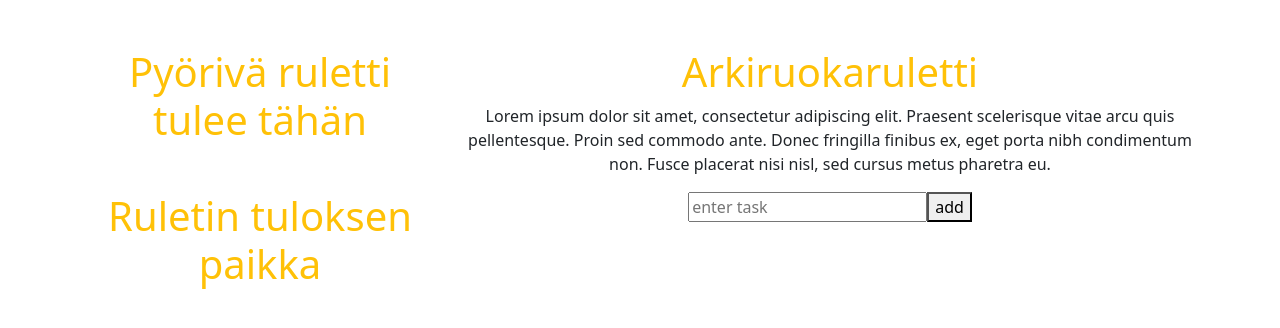
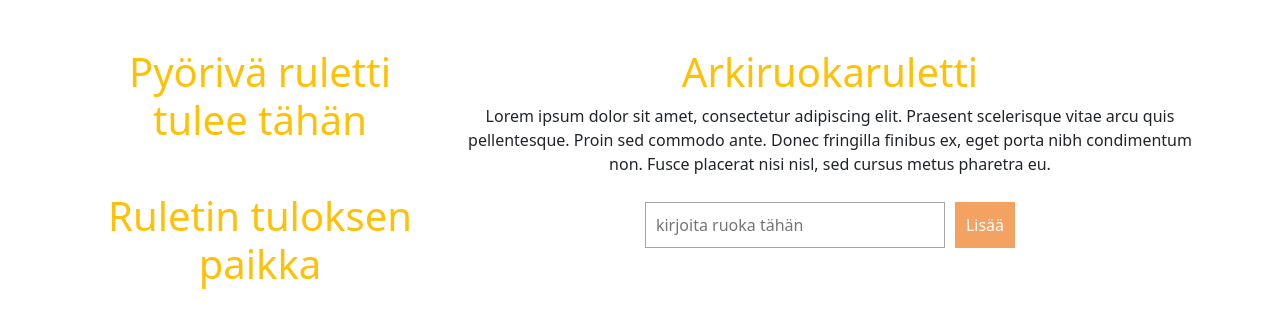
Before and after one commit to minkalaa/arkiruokaruletti, a React (Create React App) app: page / in a window 1280 px wide. Shown: the top 328 px of the page. Built offline with nearby package versions, Linux system fonts and the light colour scheme.

Commit message:
list styling

```diff
--- /dev/null
+++ b/src/components/ListStyle.css
@@ -0,0 +1,36 @@
+.todoListMain .header input {
+    padding: 10px;
+    font-size: 16px;
+    border: 1px solid rgb(165, 165, 165);
+    width: 300px;
+  }
+  .todoListMain .header button {
+    padding: 10px;
+    font-size: 16px;
+    margin: 10px;
+    margin-right: 0px;
+    background-color: #f4a261;
+    color: #FFF;
+    border: 1px solid #f4a261;
+  }
+  .todoListMain .header button:hover {
+    background-color: #d46a13;
+    border: 2px solid #d46a13;
+    cursor: pointer;
+  }
+  .todoListMain .theList {
+    list-style: none;
+    padding-left: 0;
+    width: 250px;
+  }
+  .todoListMain .theList li {
+    color: #333;
+    background-color: rgba(255,255,255,.5);
+    padding: 15px;
+    margin-bottom: 15px;
+    border-radius: 5px;
+    list-style: none;
+  }
+  ul.theList {
+    padding: 0;
+  }
--- a/src/components/ToDoList.js
+++ b/src/components/ToDoList.js
@@ -1,5 +1,6 @@
 import React, { Component } from "react";
 import ListItems from "./ListItems";
+import "./ListStyle.css";
 
 class TodoList extends Component {
     constructor(props) {
@@ -37,9 +38,9 @@ class TodoList extends Component {
       <div className="todoListMain">
         <div className="header">
           <form onSubmit={this.addItem}>
-            <input ref={(a) => this._inputElement = a} placeholder="enter task">
+            <input ref={(a) => this._inputElement = a} placeholder="kirjoita ruoka tähän">
             </input>
-            <button type="submit">add</button>
+            <button type="submit">Lisää</button>
           </form>
         </div>
         <ListItems entries={this.state.items} />
```
